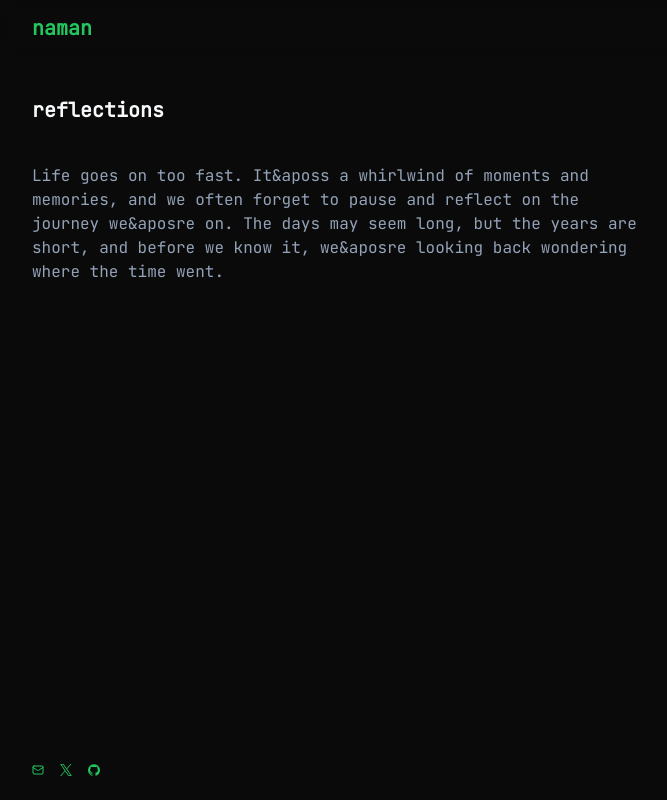
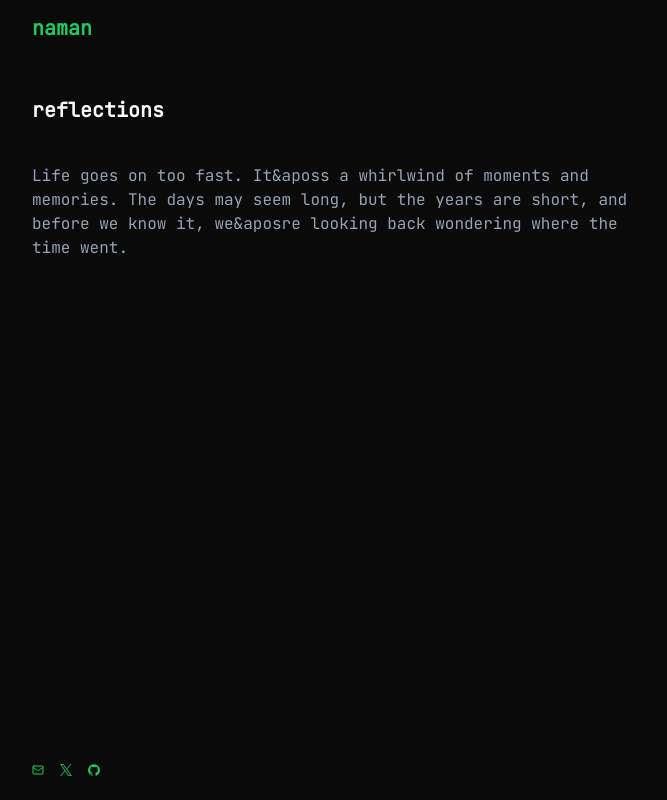
Before and after one commit to thebhulawat/naman-home, a Next.js app: page /reflections in a window 1280 px wide. Shown: the whole page, without its empty margins (0-667 px from the left). Built offline with nearby package versions, Linux system fonts and the light colour scheme; no server answers.

Commit message:
updated links

```diff
--- a/app/page.tsx
+++ b/app/page.tsx
@@ -39,7 +39,7 @@ export default function Home() {
     <main className="flex flex-col items-center justify-center px-8">
         <div className={`grid grid-cols-1 gap-y-1 gap-x-1 w-full mt-[36vh] items-center justify-center justify-items-center align-items`}>
           {list.map((id, index) => (
-            <Link href="/blog" key={id}>
+            <Link href={urls[index]} key={id}>
               <section className={`w-full ${activeIndex === index ? 'active' : ''}`} id={id}>
                 <h2 className={`text-sm lowercase`}>
                   {activeIndex === index && <span className="text-[#22c55e]">&gt;</span>}
--- a/app/reflections/page.tsx
+++ b/app/reflections/page.tsx
@@ -1,6 +1,6 @@
 export default async function Life() {
-    return(
-        <div className="max-w-2xl px-8 py-6 lg:py-10">
+  return (
+    <div className="max-w-2xl px-8 py-6 lg:py-10">
       <div className="flex flex-col items-start gap-4 mb-6 md:gap-8">
         <div className="flex-1 space-y-4">
           <h1 className="mr-2 font-black text-xl lg:text-xl">reflections</h1>
@@ -8,10 +8,11 @@ export default async function Life() {
       </div>
       <div>
         <p className="text-muted-foreground text-base py-4">
-            Life goes on too fast. It&aposs a whirlwind of moments and memories, and we often forget to pause and reflect on the journey we&aposre on. The days may seem long, but the years are short, and before we know it, we&aposre looking back wondering where the time went.
-            </p>
+          Life goes on too fast. It&aposs a whirlwind of moments and memories.
+          The days may seem long, but the years are short, and before we know
+          it, we&aposre looking back wondering where the time went.
+        </p>
       </div>
     </div>
-    )
-
+  );
 }
```
